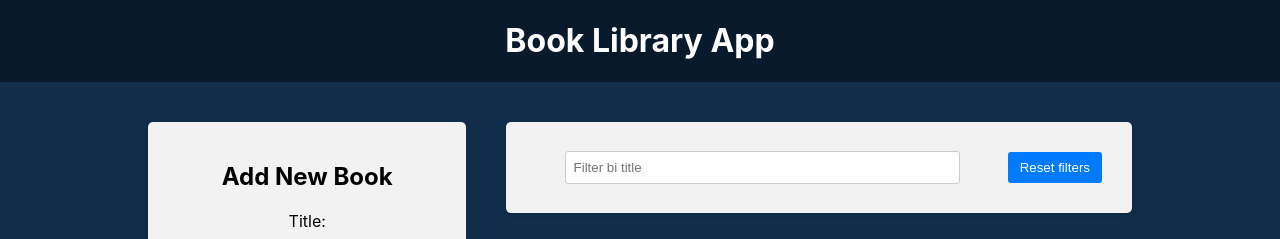
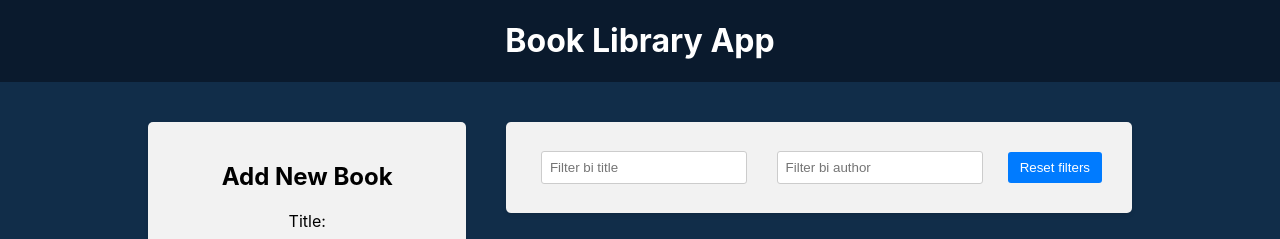
Before and after one commit to AndrYun/Book-Library-App, a React (Create React App) app in the folder frontend/: page / in a window 1280 px wide. Shown: the top 239 px of the page. Built offline with nearby package versions, Linux system fonts and the light colour scheme.

Commit message:
Filter by author

```diff
--- a/frontend/src/components/BookFilter/BookFilter.jsx
+++ b/frontend/src/components/BookFilter/BookFilter.jsx
@@ -3,6 +3,8 @@
   setTitleFilter,
   selectTitleFilter,
   resetFilters,
+  setAuthorFilter,
+  selectAuthorFilter,
 } from '../../redux/slices/filterSlice';
 import './BookFilter.css';
 
@@ -19,6 +21,12 @@
     dispatch(resetFilters());
   };
 
+  const authorFilter = useSelector(selectAuthorFilter);
+
+  const authorFilterChangeHanler = (e) => {
+    dispatch(setAuthorFilter(e.target.value));
+  };
+
   return (
     <div className="app-block filter">
       <div className="filter-row">
@@ -28,6 +36,14 @@
             value={titleFilter}
             placeholder="Filter bi title"
             onChange={titleFilterChangeHandler}
+          />
+        </div>
+        <div className="filter-group">
+          <input
+            type="text"
+            value={authorFilter}
+            placeholder="Filter bi author"
+            onChange={authorFilterChangeHanler}
           />
         </div>
         <button type="button" onClick={resetFiltersHandler}>
--- a/frontend/src/components/BookList/BookList.jsx
+++ b/frontend/src/components/BookList/BookList.jsx
@@ -1,12 +1,16 @@
 import { useSelector, useDispatch } from 'react-redux';
 import { BsBookmarkStar, BsBookmarkPlusFill } from 'react-icons/bs';
 import { deleteBook, toggleFavorite } from '../../redux/books/actionCreators';
-import { selectTitleFilter } from '../../redux/slices/filterSlice';
+import {
+  selectAuthorFilter,
+  selectTitleFilter,
+} from '../../redux/slices/filterSlice';
 import './BookList.css';
 
 const BookList = () => {
   const books = useSelector((state) => state.books); // подписываемся на часть состояние - массив книг
   const titleFilter = useSelector(selectTitleFilter);
+  const authorFilter = useSelector(selectAuthorFilter);
   const dispatch = useDispatch();
 
   const toggleBookHandler = (id) => {
@@ -22,7 +26,11 @@
       .toLowerCase()
       .includes(titleFilter.toLowerCase());
 
-    return matchesTitle;
+    const matchesAuthor = book.author
+      .toLowerCase()
+      .includes(authorFilter.toLowerCase());
+
+    return matchesTitle && matchesAuthor;
   });
 
   return (
--- a/frontend/src/redux/slices/filterSlice.js
+++ b/frontend/src/redux/slices/filterSlice.js
@@ -2,6 +2,7 @@
 
 const initialState = {
   title: '',
+  author: '',
 };
 
 const filterSlice = createSlice({
@@ -18,14 +19,19 @@
       // т.е создавай новое состояние изменяя текущее состояние
       // в привычном redux такое невозможно и мы всегда делали копию на основе оригинала благодаря spread оператору
     },
+    setAuthorFilter: (state, action) => {
+      state.author = action.payload;
+    },
     resetFilters: (state) => {
       return initialState;
     },
   },
 });
 
-export const { setTitleFilter, resetFilters } = filterSlice.actions; // экспортируем action creator
+export const { setTitleFilter, resetFilters, setAuthorFilter } =
+  filterSlice.actions; // экспортируем action creator
 
 export const selectTitleFilter = (state) => state.filter.title;
+export const selectAuthorFilter = (state) => state.filter.author;
 
 export default filterSlice.reducer;
```
